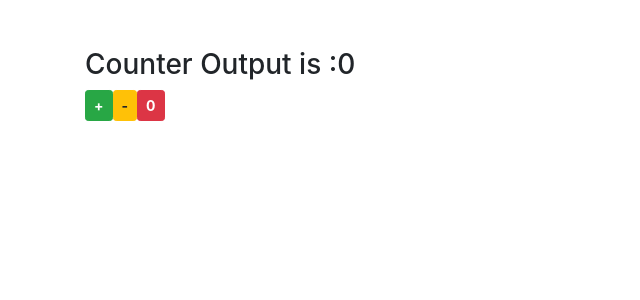
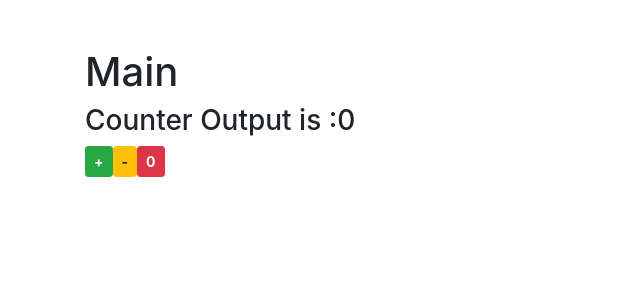
Before and after one commit to usman-004/Angular-NgRx, an Angular app: page / in a window 1280 px wide. Shown: the top 300 px of the page, without its empty margins (0-640 px from the left). Built offline with nearby package versions, Linux system fonts and the light colour scheme.

Commit message:
test main push

```diff
--- a/src/app/components/counter/counter.component.html
+++ b/src/app/components/counter/counter.component.html
@@ -1,6 +1,7 @@
 <div class="container mt-5">
   <div class="row">
     <div class="col-md-12">
+      <h1>Main</h1>
       <app-counter-output [counter]="counter"></app-counter-output>
     </div>
     <div class="col-md-6">
```
